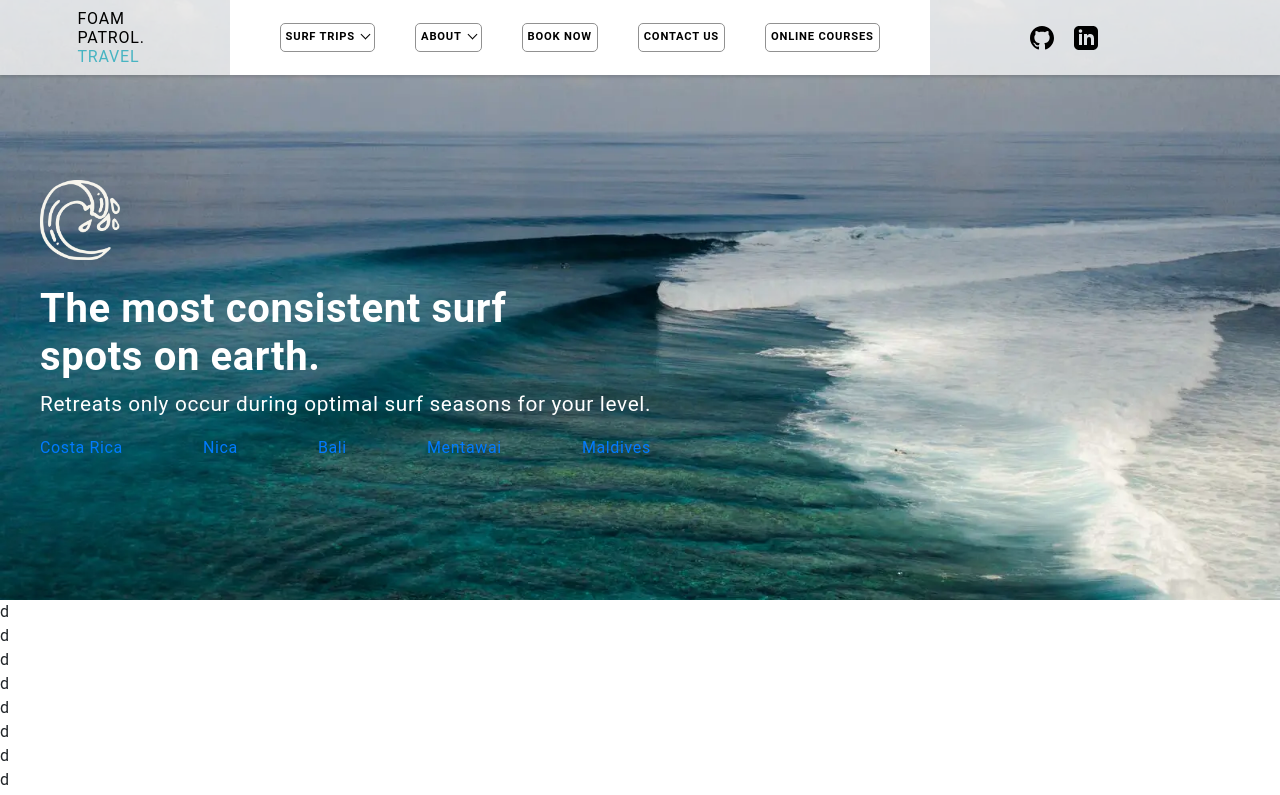
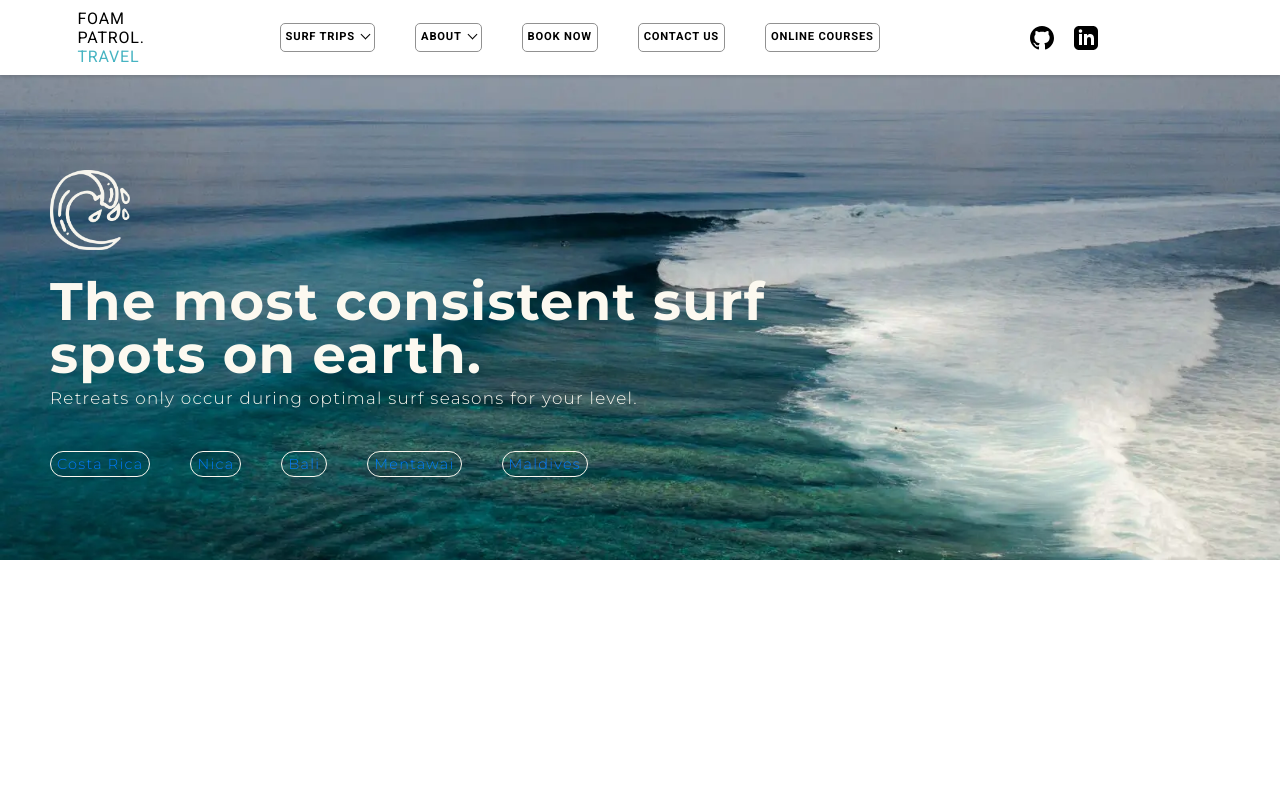
Before and after one commit to AaronoKwok/foam-patrol2, a React (Create React App) app: page / in a window 1280 px wide. Shown: the top 795 px of the page. Built offline with nearby package versions, Linux system fonts and the light colour scheme.

Commit message:
backscene done

```diff
--- a/public/index.css
+++ b/public/index.css
@@ -12,7 +12,7 @@
 }
 
 body {
-  font-family: roboto, sans-serif;
+  font-family: 'Roboto', sans-serif;
   background-color: rgba(255, 255, 255, 0);
 }
 
@@ -25,7 +25,7 @@ nav {
   color: var(--black);
   height: 75px;
   width: 100%;
-  background-color: rgba(255, 255, 255, 0.7);
+  background-color: rgb(255, 255, 255);
   justify-content: space-around;
   align-items: center;
   padding: 0px 45px;
@@ -92,10 +92,16 @@ nav {
   color: black;
 }
 
+.color-change:hover {
+  background-color: rgba(83, 167, 167, 0.575);
+  border-radius: 5px;
+}
 .color-change:active {
-  box-shadow:         0px 0px 7px 8px rgb(215, 255, 255) inset;
+  background-color: rgb(59, 121, 121);
+  border-radius: 5px;
+  /* box-shadow:         0px 0px 7px 8px rgb(215, 255, 255) inset;
   -webkit-box-shadow: 0px 0px 7px 8px rgb(215, 255, 255) inset;
-  -moz-box-shadow:    0px 0px 7px 8px rgb(215, 255, 255) inset;
+  -moz-box-shadow:     0px 0px 7px 8px rgb(215, 255, 255) inset; */
 }
 
 /* Logo  */
@@ -113,7 +119,7 @@ nav {
   color: rgb(71, 180, 194);
 }
 
-/* Main Page rotating background image. numbered*/
+/* Main Page rotating background image */
 
 .background {
   position: relative;
@@ -122,7 +128,7 @@ nav {
 
 .background-image {
   width: 100%;
-  height: 75vh;
+  height: 70vh;
   overflow: hidden;
   object-fit: cover;
   object-position: 0% 55%;
@@ -131,45 +137,58 @@ nav {
 /* backscene text */
 
 .backscene-text {
-  letter-spacing: .04em;
+  letter-spacing: .08em;
   position: absolute;
-  left: 40px;
-  top: 180px;
-  color: white;
+  left: 50px;
+  top: 170px;
+  color: rgb(252, 249, 240);
   text-align: left;
+  font-family: 'Montserrat', sans-serif;
 }
 
 .wave {
   width: 80px;
-  margin-bottom: 25px;
+  margin-bottom: 20px;
 }
 
 .image-h1 {
+  font-size: 3.3em;
   font-weight: bold;
+  margin: 0px;
+}
+
+.image-h1-margin {
+  margin-bottom: -10px;
 }
 
 .description-on-backscene {
-  font-size: 1.3em;
+  font-size: 1.05em;
+  font-weight: 300;
 }
 
 .backscene-links {
+  margin-top: 40px;
   width: 800px;
+  font-weight: 300;
 }
 
 .link-loc {
-  margin-right: 80px;
-
+  font-size: 0.9em;
+  margin-right: 40px;
+  border: 1px solid rgb(252, 249, 240);
+  padding: 3px 6px;
+  border-radius: 15px;
 }
 
 .link-loc.color-change:active {
-  color: white;
+  color: rgb(252, 249, 240);
 }
 .link-loc:visited {
-  color: white;
+  color: rgb(252, 249, 240);
 }
 .link-loc:hover {
-  text-decoration: underline;
-  color: rgb(177, 177, 177);
+  text-decoration: none;
+  background-color: rgba(59, 121, 121, 0.747);
 }
 
 
--- a/public/index.html
+++ b/public/index.html
@@ -3,7 +3,12 @@
   <head>
     <title>Foam Patrol</title>
     <meta charset="UTF-8">
-
+    <link rel="preconnect" href="https://fonts.googleapis.com">
+    <link rel="preconnect" href="https://fonts.gstatic.com" crossorigin>
+    <link href="https://fonts.googleapis.com/css2?family=Roboto:wght@100;300;400;500;700;900&display=swap" rel="stylesheet">
+    <link rel="preconnect" href="https://fonts.googleapis.com">
+    <link rel="preconnect" href="https://fonts.gstatic.com" crossorigin>
+    <link href="https://fonts.googleapis.com/css2?family=Montserrat:wght@100;200;300;400;500;600;700;800;900&display=swap" rel="stylesheet">
     <link rel="stylesheet" href="https://cdn.jsdelivr.net/npm/bootstrap@4.0.0/dist/css/bootstrap.min.css" integrity="sha384-Gn5384xqQ1aoWXA+058RXPxPg6fy4IWvTNh0E263XmFcJlSAwiGgFAW/dAiS6JXm" crossorigin="anonymous">
     <link rel="stylesheet" href="index.css">
   </head>
--- a/src/components/BackScene.js
+++ b/src/components/BackScene.js
@@ -13,14 +13,15 @@ function BackScene() {
         <div className="background">
             <img className="background-image" src={marWave} alt="" />
             <BacksceneText />
-            <div>d</div><div>d</div><div>d</div><div>d</div><div>d</div><div>d</div><div>d</div><div>d</div><div>d</div><div>d</div><div>d</div><div>d</div><div>d</div><div>d</div><div>d</div><div>d</div><div>d</div><div>d</div><div>d</div><div>d</div><div>d</div><div>d</div><div>d</div><div>d</div><div>d</div><div>d</div><div>d</div><div>d</div><div>d</div><div>d</div><div>d</div><div>d</div>
         </div>
     )
 }
 
 export default BackScene;
 
-   /*  const [index, setIndex] = useState(0);
+   /*  CAROUSEL didnt work
+
+   const [index, setIndex] = useState(0);
 
     const handleSelect = (selectedIndex, e) => {
         setIndex(selectedIndex)
--- a/src/components/BacksceneText.js
+++ b/src/components/BacksceneText.js
@@ -6,7 +6,10 @@ function BacksceneText() {
     return (
         <div className="backscene-text">
             <img className="wave" src={wave} alt=""/>
-            <h1 className="image-h1">The most consistent surf <br /> spots on earth.</h1>
+            <div>
+                <h1 className="image-h1 image-h1-margin">The most consistent surf</h1>
+                <h1 className="image-h1">spots on earth.</h1>
+            </div>
             <p className="description-on-backscene">Retreats only occur during optimal surf seasons for your level.</p>
             <div className="backscene-links">
                 <a className="link-loc" href="#">Costa Rica</a>
--- a/src/components/header.js
+++ b/src/components/header.js
@@ -1,4 +1,4 @@
-import React, {useState} from "react"
+import React, {useState, useEffect} from "react"
 import {Link} from "react-router-dom"
 
 import Logo from "./Logo"
@@ -15,7 +15,6 @@ function Header() {
     const displayAbout = abouts === true ? <About /> : null
 
     function surfTrips() {
-
         setTrips(() => {
             if (trips === false) {
                 return true
@@ -23,8 +22,6 @@ function Header() {
                 return false
             }
         })
-
-
     }
 
     function about() {
```
Also changed, not shown: 2 other files (tests, documents, lock files or other folders). Lines whose indentation alone changed are shown as unchanged.
